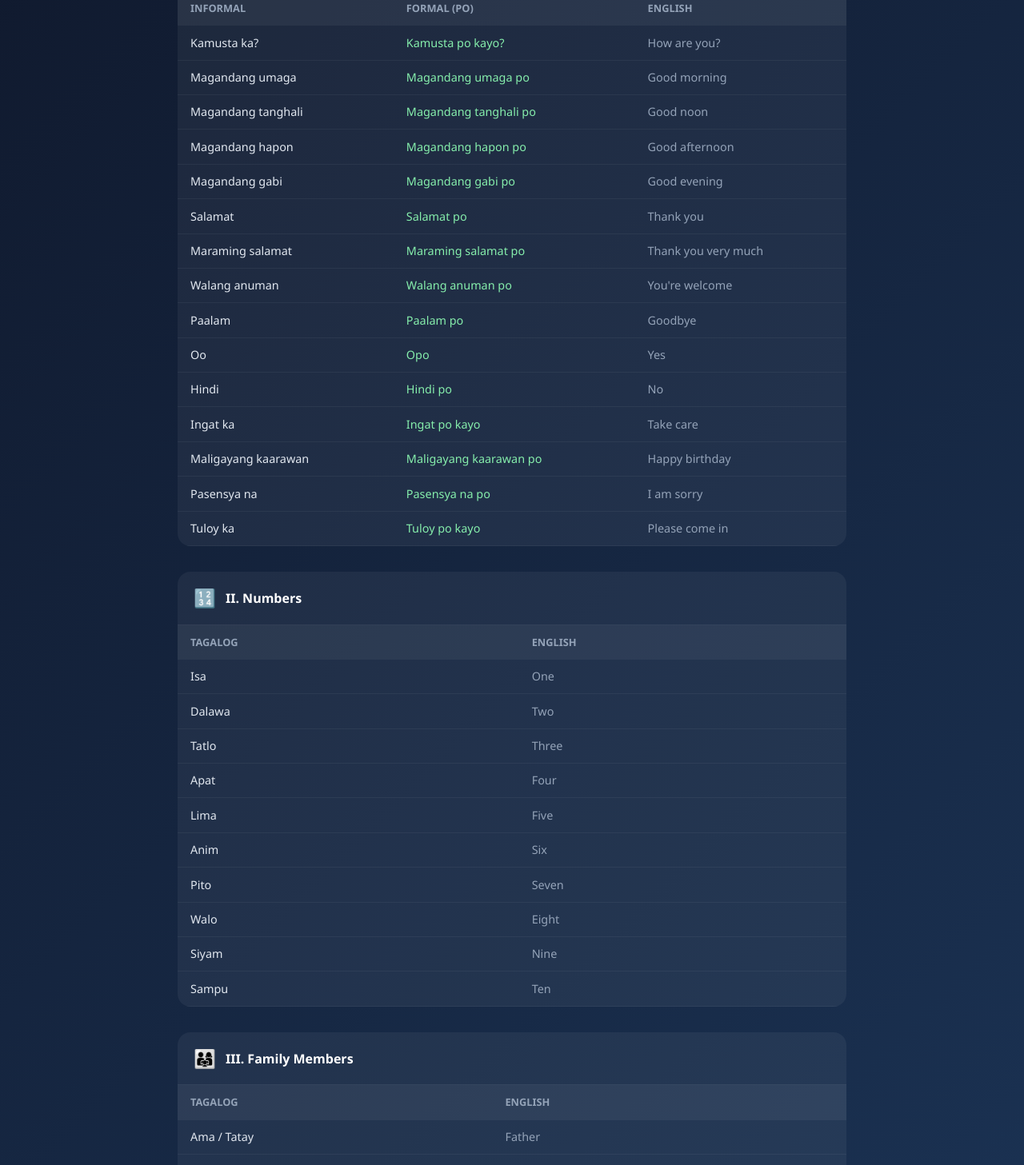
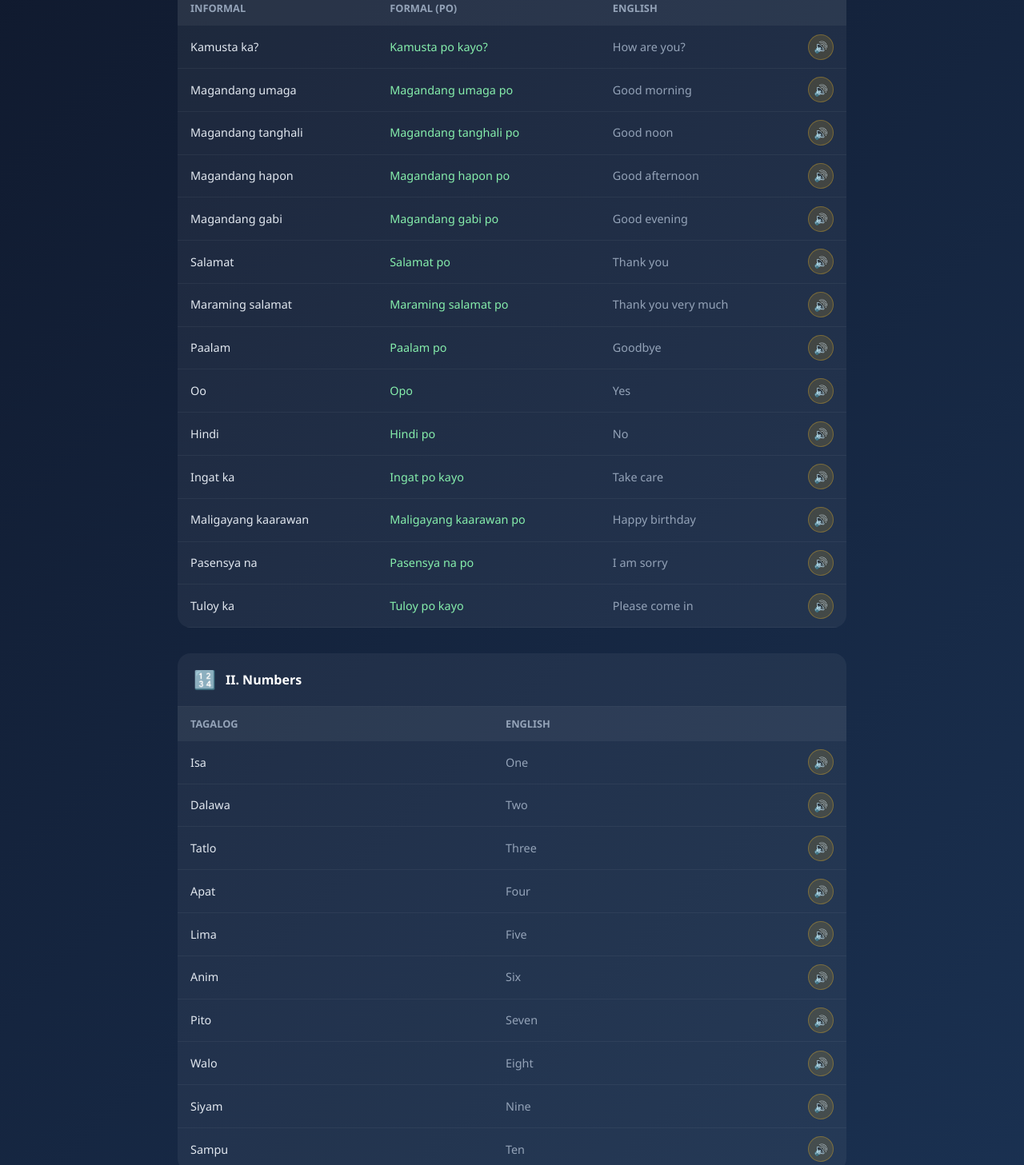
Before and after one commit to schoolprobuddy/talkaph, a Next.js app: page /learn/tagalog in a window 1280 px wide. Shown: the part 440-1897 px from the top of the page at 80% size. Built offline with nearby package versions, Linux system fonts and the light colour scheme.

Commit message:
Update page.js

```diff
--- a/app/learn/tagalog/page.js
+++ b/app/learn/tagalog/page.js
@@ -1,8 +1,129 @@
+"use client";
 import Link from "next/link";
+import { useState } from "react";
+
+const AUDIO = {
+  "Kamusta ka?": "tl_001_kamusta_ka.mp3",
+  "Kamusta po kayo?": "tl_002_kamusta_po_kayo.mp3",
+  "Magandang umaga": "tl_004_magandang_umaga.mp3",
+  "Magandang umaga po": "tl_005_magandang_umaga_po.mp3",
+  "Magandang tanghali": "tl_006_magandang_tanghali.mp3",
+  "Magandang tanghali po": "tl_007_magandang_tanghali_po.mp3",
+  "Magandang hapon": "tl_008_magandang_hapon.mp3",
+  "Magandang hapon po": "tl_009_magandang_hapon_po.mp3",
+  "Magandang gabi": "tl_010_magandang_gabi.mp3",
+  "Magandang gabi po": "tl_011_magandang_gabi_po.mp3",
+  "Salamat": "tl_012_salamat.mp3",
+  "Salamat po": "tl_013_salamat_po.mp3",
+  "Maraming salamat": "tl_014_maraming_salamat.mp3",
+  "Maraming salamat po": "tl_015_maraming_salamat_po.mp3",
+  "Paalam": "tl_016_paalam.mp3",
+  "Paalam po": "tl_017_paalam_po.mp3",
+  "Oo": "tl_018_oo.mp3",
+  "Opo": "tl_019_opo.mp3",
+  "Hindi": "tl_020_hindi.mp3",
+  "Hindi po": "tl_021_hindi_po.mp3",
+  "Ingat ka": "tl_024_ingat_ka.mp3",
+  "Ingat po kayo": "tl_025_ingat_po_kayo.mp3",
+  "Maligayang kaarawan": "tl_028_maligayang_kaarawan.mp3",
+  "Maligayang kaarawan po": "tl_029_maligayang_kaarawan_po.mp3",
+  "Pasensya na": "tl_043_pasensya_na.mp3",
+  "Pasensya na po": "tl_044_pasensya_na_po.mp3",
+  "Tuloy ka": "tl_047_tuloy_ka.mp3",
+  "Tuloy po kayo": "tl_048_tuloy_po_kayo.mp3",
+  "Isa": "tl_062_isa.mp3",
+  "Dalawa": "tl_063_dalawa.mp3",
+  "Tatlo": "tl_064_tatlo.mp3",
+  "Apat": "tl_065_apat.mp3",
+  "Lima": "tl_066_lima.mp3",
+  "Anim": "tl_067_anim.mp3",
+  "Pito": "tl_068_pito.mp3",
+  "Walo": "tl_069_walo.mp3",
+  "Siyam": "tl_070_siyam.mp3",
+  "Sampu": "tl_072_sampu.mp3",
+  "Tatay": "tl_083_tatay.mp3",
+  "Nanay": "tl_084_nanay.mp3",
+  "Kuya": "tl_085_kuya.mp3",
+  "Ate": "tl_086_ate.mp3",
+  "Kapatid": "tl_087_kapatid.mp3",
+  "Lolo": "tl_088_lolo.mp3",
+  "Lola": "tl_089_lola.mp3",
+  "Tito": "tl_090_tito.mp3",
+  "Tita": "tl_091_tita.mp3",
+  "Anak": "tl_092_anak.mp3",
+  "Pinsan": "tl_093_pinsan.mp3",
+  "Pula": "tl_094_pula.mp3",
+  "Asul": "tl_095_asul.mp3",
+  "Berde": "tl_096_berde.mp3",
+  "Dilaw": "tl_097_dilaw.mp3",
+  "Puti": "tl_098_puti.mp3",
+  "Itim": "tl_099_itim.mp3",
+  "Kahel": "tl_100_kahel.mp3",
+  "Lila": "tl_101_lila.mp3",
+  "Rosas": "tl_102_rosas.mp3",
+  "Kayumanggi": "tl_103_kayumanggi.mp3",
+  "Lunes": "tl_104_lunes.mp3",
+  "Martes": "tl_105_martes.mp3",
+  "Miyerkules": "tl_106_miyerkules.mp3",
+  "Huwebes": "tl_107_huwebes.mp3",
+  "Biyernes": "tl_108_biyernes.mp3",
+  "Sabado": "tl_109_sabado.mp3",
+  "Linggo": "tl_110_linggo.mp3",
+  "Kanin": "tl_111_kanin.mp3",
+  "Tubig": "tl_112_tubig.mp3",
+  "Tinapay": "tl_113_tinapay.mp3",
+  "Manok": "tl_114_manok.mp3",
+  "Baboy": "tl_115_baboy.mp3",
+  "Isda": "tl_116_isda.mp3",
+  "Itlog": "tl_117_itlog.mp3",
+  "Gulay": "tl_118_gulay.mp3",
+  "Prutas": "tl_119_prutas.mp3",
+  "Gatas": "tl_120_gatas.mp3",
+  "Kape": "tl_121_kape.mp3",
+  "Ulo": "tl_122_ulo.mp3",
+  "Mukha": "tl_123_mukha.mp3",
+  "Mata": "tl_124_mata.mp3",
+  "Ilong": "tl_125_ilong.mp3",
+  "Bibig": "tl_126_bibig.mp3",
+  "Tainga": "tl_127_tainga.mp3",
+  "Leeg": "tl_128_leeg.mp3",
+  "Kamay": "tl_129_kamay.mp3",
+  "Braso": "tl_130_braso.mp3",
+  "Tiyan": "tl_131_tiyan.mp3",
+  "Puso": "tl_132_puso.mp3",
+  "Paa": "tl_133_paa.mp3",
+  "Palengke": "tl_134_palengke.mp3",
+  "Tindahan": "tl_135_tindahan.mp3",
+  "Ospital": "tl_136_ospital.mp3",
+  "Paaralan": "tl_137_paaralan.mp3",
+  "Simbahan": "tl_138_simbahan.mp3",
+  "Bangko": "tl_139_bangko.mp3",
+  "Parke": "tl_140_parke.mp3",
+  "Bahay": "tl_141_bahay.mp3",
+  "Mainit": "fix_094_mainit.mp3",
+  "Malamig": "fix_095_malamig.mp3",
+  "Bagyo": "fix_096_bagyo.mp3",
+  "Ang pangalan ko ay ___": "tl_001_kamusta_ka.mp3",
+  "Nasaan ang banyo?": "fix_097_nasaan_ang_banyo.mp3",
+  "Lumiko sa kaliwa": "fix_098_lumiko_sa_kaliwa.mp3",
+  "Lumiko sa kanan": "fix_099_lumiko_sa_kanan.mp3",
+  "Diretso lang": "fix_100_diretso_lang.mp3",
+  "Sige": "fix_101_sige.mp3",
+  "Hindi ko alam": "fix_102_hindi_ko_alam.mp3",
+  "Sandali lang": "fix_103_sandali_lang.mp3",
+  "Mahal kita": "fix_104_mahal_kita.mp3",
+};
+
+function playAudio(phrase) {
+  const filename = AUDIO[phrase];
+  if (!filename) return;
+  const audio = new Audio(`/${filename}`);
+  audio.play();
+}
 
 const LESSONS = {
   basics: [
-    { id: "tl-b1", title: "I. Greetings", icon: "👋", rows: [
+    { id: "tl-b1", title: "I. Greetings", icon: "👋", hasFormal: true, rows: [
       ["Kamusta ka?","Kamusta po kayo?","How are you?"],
       ["Magandang umaga","Magandang umaga po","Good morning"],
       ["Magandang tanghali","Magandang tanghali po","Good noon"],
@@ -10,7 +131,6 @@ const LESSONS = {
       ["Magandang gabi","Magandang gabi po","Good evening"],
       ["Salamat","Salamat po","Thank you"],
       ["Maraming salamat","Maraming salamat po","Thank you very much"],
-      ["Walang anuman","Walang anuman po","You're welcome"],
       ["Paalam","Paalam po","Goodbye"],
       ["Oo","Opo","Yes"],
       ["Hindi","Hindi po","No"],
@@ -18,75 +138,63 @@ const LESSONS = {
       ["Maligayang kaarawan","Maligayang kaarawan po","Happy birthday"],
       ["Pasensya na","Pasensya na po","I am sorry"],
       ["Tuloy ka","Tuloy po kayo","Please come in"],
-    ], hasFormal: true },
-    { id: "tl-b2", title: "II. Numbers", icon: "🔢", rows: [
+    ]},
+    { id: "tl-b2", title: "II. Numbers", icon: "🔢", hasFormal: false, rows: [
       ["Isa","One"],["Dalawa","Two"],["Tatlo","Three"],["Apat","Four"],["Lima","Five"],
       ["Anim","Six"],["Pito","Seven"],["Walo","Eight"],["Siyam","Nine"],["Sampu","Ten"],
-    ], hasFormal: false },
-    { id: "tl-b3", title: "III. Family Members", icon: "👨‍👩‍👧", rows: [
+    ]},
+    { id: "tl-b3", title: "III. Family Members", icon: "👨‍👩‍👧", hasFormal: false, rows: [
       ["Ama / Tatay","Father"],["Ina / Nanay","Mother"],["Kuya","Older brother"],
       ["Ate","Older sister"],["Kapatid","Sibling"],["Lolo","Grandfather"],
       ["Lola","Grandmother"],["Tito","Uncle"],["Tita","Aunt"],["Anak","Child"],["Pinsan","Cousin"],
-    ], hasFormal: false },
-    { id: "tl-b4", title: "IV. Colors", icon: "🎨", rows: [
+    ]},
+    { id: "tl-b4", title: "IV. Colors", icon: "🎨", hasFormal: false, rows: [
       ["Pula","Red"],["Asul","Blue"],["Berde","Green"],["Dilaw","Yellow"],
       ["Puti","White"],["Itim","Black"],["Kahel","Orange"],["Lila","Purple"],
       ["Rosas","Pink"],["Kayumanggi","Brown"],
-    ], hasFormal: false },
-    { id: "tl-b5", title: "V. Days of the Week", icon: "📅", rows: [
+    ]},
+    { id: "tl-b5", title: "V. Days of the Week", icon: "📅", hasFormal: false, rows: [
       ["Lunes","Monday"],["Martes","Tuesday"],["Miyerkules","Wednesday"],
       ["Huwebes","Thursday"],["Biyernes","Friday"],["Sabado","Saturday"],["Linggo","Sunday"],
-    ], hasFormal: false },
+    ]},
   ],
   vocabulary: [
-    { id: "tl-v1", title: "I. Food & Drinks", icon: "🍚", rows: [
-      ["Kanin","Cooked rice"],["Bigas","Uncooked rice"],["Tubig","Water"],
-      ["Tinapay","Bread"],["Manok","Chicken"],["Baboy","Pork"],["Isda","Fish"],
+    { id: "tl-v1", title: "I. Food & Drinks", icon: "🍚", hasFormal: false, rows: [
+      ["Kanin","Cooked rice"],["Tubig","Water"],["Tinapay","Bread"],
+      ["Manok","Chicken"],["Baboy","Pork"],["Isda","Fish"],
       ["Itlog","Egg"],["Gulay","Vegetables"],["Prutas","Fruit"],["Gatas","Milk"],["Kape","Coffee"],
-    ], hasFormal: false },
-    { id: "tl-v2", title: "II. Body Parts", icon: "🧍", rows: [
+    ]},
+    { id: "tl-v2", title: "II. Body Parts", icon: "🧍", hasFormal: false, rows: [
       ["Ulo","Head"],["Mukha","Face"],["Mata","Eye"],["Ilong","Nose"],
       ["Bibig","Mouth"],["Tainga","Ear"],["Leeg","Neck"],["Kamay","Hand"],
       ["Braso","Arm"],["Tiyan","Stomach"],["Puso","Heart"],["Paa","Foot"],
-    ], hasFormal: false },
-    { id: "tl-v3", title: "III. Places", icon: "🏘️", rows: [
+    ]},
+    { id: "tl-v3", title: "III. Places", icon: "🏘️", hasFormal: false, rows: [
       ["Palengke","Market"],["Tindahan","Store"],["Ospital","Hospital"],
       ["Paaralan","School"],["Simbahan","Church"],["Bangko","Bank"],
-      ["Parke","Park"],["Bahay","House"],["Kalsada","Street"],
-    ], hasFormal: false },
-    { id: "tl-v4", title: "IV. Weather", icon: "🌤️", rows: [
-      ["Mainit","Hot"],["Malamig","Cold"],["Maulan","Rainy"],["Maaraw","Sunny"],
-      ["Mahangin","Windy"],["Maulap","Cloudy"],["Bagyo","Typhoon"],
-      ["Tag-araw","Dry season"],["Tag-ulan","Rainy season"],
-    ], hasFormal: false },
+      ["Parke","Park"],["Bahay","House"],
+    ]},
+    { id: "tl-v4", title: "IV. Weather", icon: "🌤️", hasFormal: false, rows: [
+      ["Mainit","Hot"],["Malamig","Cold"],["Bagyo","Typhoon"],
+    ]},
   ],
   advanced: [
-    { id: "tl-a1", title: "I. Introducing Yourself", icon: "💬", rows: [
+    { id: "tl-a1", title: "I. Introducing Yourself", icon: "💬", hasFormal: true, rows: [
       ["Ang pangalan ko ay ___","—","My name is ___"],
-      ["Ako ay taga-[lugar]","Ako po ay taga-[lugar]","I am from [place]"],
       ["Masaya akong makilala ka","Masaya po akong makilala kayo","Nice to meet you"],
-      ["Ano ang trabaho mo?","Ano po ang trabaho ninyo?","What is your work?"],
-      ["Ilang taon ka na?","Ilang taon na po kayo?","How old are you?"],
-    ], hasFormal: true },
-    { id: "tl-a2", title: "II. Asking Directions", icon: "🗺️", rows: [
-      ["Nasaan ang banyo?","Nasaan po ang banyo?","Where is the restroom?"],
-      ["Paano pumunta sa ___?","Paano po pumunta sa ___?","How do I get to ___?"],
-      ["Lumiko sa kaliwa","Lumiko po sa kaliwa","Turn left"],
-      ["Lumiko sa kanan","Lumiko po sa kanan","Turn right"],
-      ["Diretso lang","Diretso lang po","Go straight"],
-      ["Malapit lang","Malapit lang po","It's just nearby"],
-      ["Malayo ba?","Malayo po ba?","Is it far?"],
-    ], hasFormal: true },
-    { id: "tl-a3", title: "III. Everyday Expressions", icon: "🗣️", rows: [
-      ["Sige","Sige po","Okay / Sure"],
-      ["Ay nako!","—","Oh my! (surprise)"],
-      ["Hindi ko alam","Hindi ko po alam","I don't know"],
-      ["Sandali lang","Sandali lang po","Just a moment"],
-      ["Gutom na ako","Gutom na po ako","I am already hungry"],
-      ["Pagod na ako","Pagod na po ako","I am already tired"],
-      ["Mahal kita","—","I love you"],
-      ["Kumain ka na ba?","Kumain na po kayo?","Have you eaten?"],
-    ], hasFormal: true },
+    ]},
+    { id: "tl-a2", title: "II. Asking Directions", icon: "🗺️", hasFormal: false, rows: [
+      ["Nasaan ang banyo?","Where is the restroom?"],
+      ["Lumiko sa kaliwa","Turn left"],
+      ["Lumiko sa kanan","Turn right"],
+      ["Diretso lang","Go straight"],
+    ]},
+    { id: "tl-a3", title: "III. Everyday Expressions", icon: "🗣️", hasFormal: false, rows: [
+      ["Sige","Okay / Sure"],
+      ["Hindi ko alam","I don't know"],
+      ["Sandali lang","Just a moment"],
+      ["Mahal kita","I love you"],
+    ]},
   ],
 };
 
@@ -130,8 +238,8 @@ export default function TagalogPage() {
                   <thead>
                     <tr style={{ background: "rgba(255,255,255,0.05)" }}>
                       {lesson.hasFormal
-                        ? <><th style={th}>Informal</th><th style={th}>Formal (po)</th><th style={th}>English</th></>
-                        : <><th style={th}>Tagalog</th><th style={th}>English</th></>
+                        ? <><th style={th}>Informal</th><th style={th}>Formal (po)</th><th style={th}>English</th><th style={th}></th></>
+                        : <><th style={th}>Tagalog</th><th style={th}>English</th><th style={th}></th></>
                       }
                     </tr>
                   </thead>
@@ -141,6 +249,15 @@ export default function TagalogPage() {
                         {row.map((cell, j) => (
                           <td key={j} style={{ ...td, color: j === 0 ? "#e2e8f0" : j === 1 && lesson.hasFormal ? "#86efac" : "#94a3b8" }}>{cell}</td>
                         ))}
+                        <td style={{ ...td, width: "48px" }}>
+                          {AUDIO[row[0]] && (
+                            <button onClick={() => playAudio(row[0])} style={{
+                              background: "rgba(251,191,36,0.15)", border: "1px solid rgba(251,191,36,0.3)",
+                              borderRadius: "50%", width: "32px", height: "32px", cursor: "pointer",
+                              color: "#fbbf24", fontSize: "14px", display: "flex", alignItems: "center", justifyContent: "center"
+                            }}>🔊</button>
+                          )}
+                        </td>
                       </tr>
                     ))}
                   </tbody>
```
